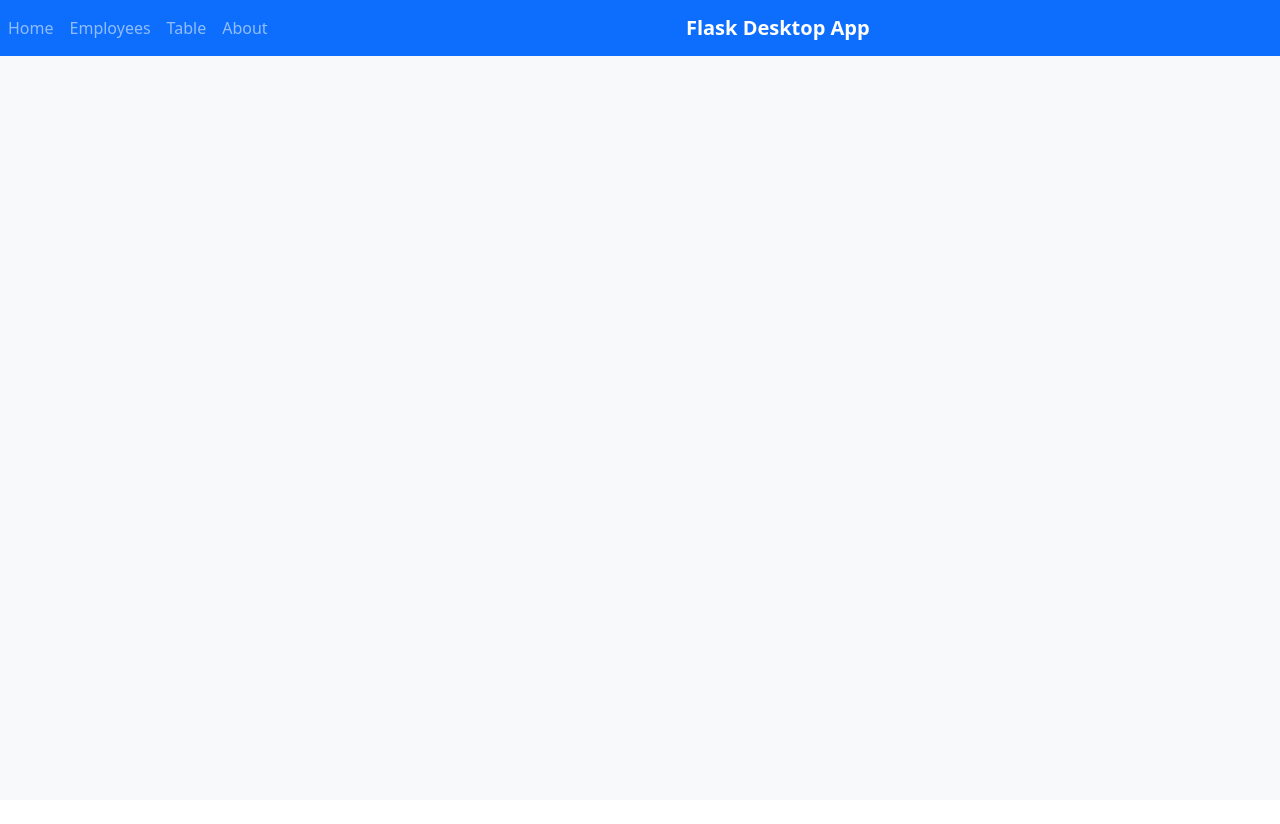
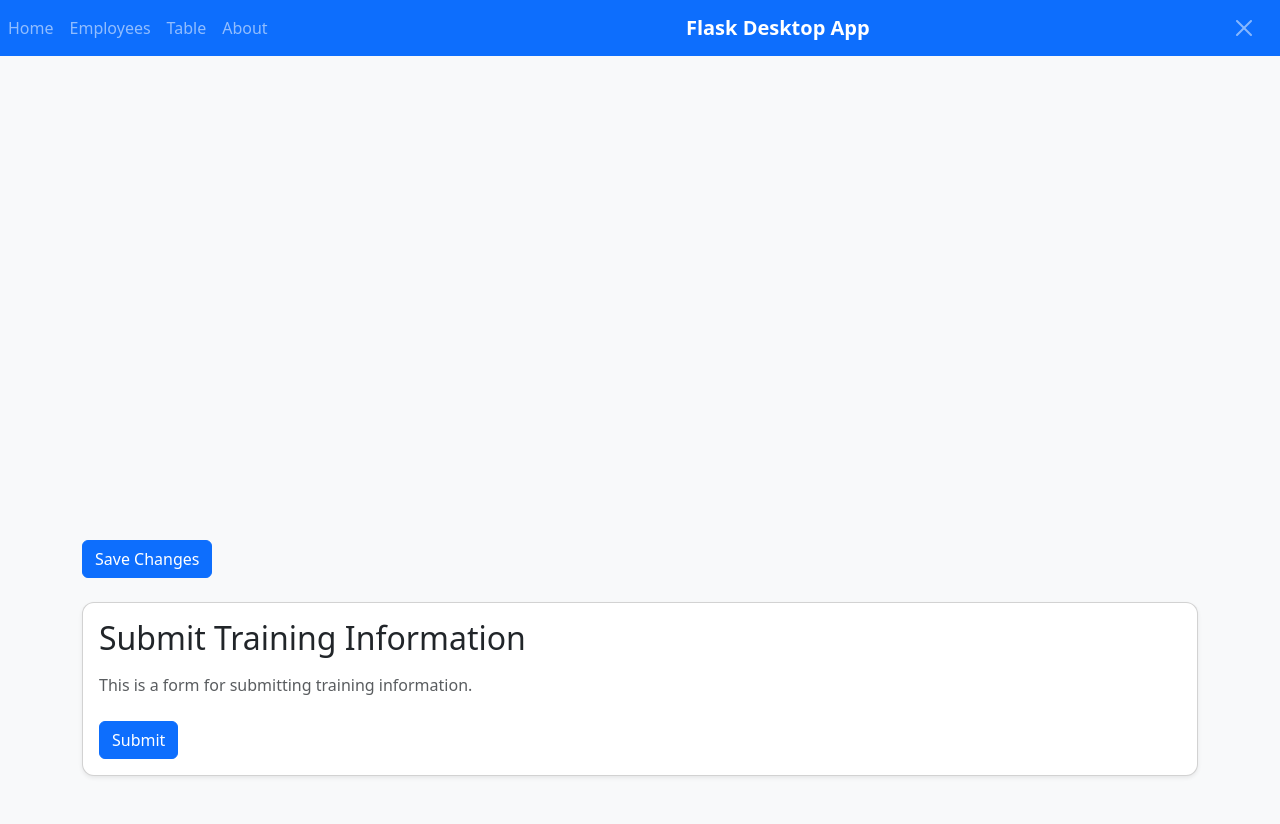
Before and after one commit to Mcostant16/flaskApp, a Flask app: page /table in a window 1280 px wide. Before the commit the page ends 56 px from the top, so only its background shows below. Run offline with Flask 3, Linux system fonts and the light colour scheme; some libraries are stand-ins or nearby versions.

Commit message:
Adding table to submit to database

```diff
--- a/models.py
+++ b/models.py
@@ -17,3 +17,24 @@
 
     def __repr__(self):
         return f"<UserSubmission {self.name}>"
+
+
+class TrainingSubmissions(db.Model):
+    __tablename__ = "training_submissions"
+
+    id = db.Column(db.Integer, primary_key=True)
+    email = db.Column(db.String(100), nullable=False)
+    user = db.Column(db.String(100))
+    training = db.Column(db.String(250))
+    train_date = db.Column(db.DateTime, default=datetime.utcnow)
+    status = db.Column(db.String(5))
+    created_at = db.Column(db.DateTime, default=datetime.utcnow)
+
+
+    def to_dict(self):
+        # Only include table columns (skips relationships & SA internals)
+        return {c.name: getattr(self, c.name) for c in self.__table__.columns}
+
+
+    def __repr__(self):
+        return f"<UserSubmission {self.name}>"
--- a/static/js/employeestable.js
+++ b/static/js/employeestable.js
@@ -3,18 +3,18 @@
 
 console.log('example:', document.getElementById('tableExample'));
    // Generate a 20x20 empty array
-  const rows2 = 20;
-  const cols2 = 20;
-  const data22 = Array.from({ length: rows2 }, () => Array(cols2).fill(''));
 
 
+document.addEventListener('DOMContentLoaded', () => {
   const container3 = document.getElementById('tableExample');
+
+ let hot3;
 
 if (!container3) {
     console.error('Container element not found!');
 } else {
     console.log('Container element found:', window.employeesData);
-  const hot3 =
+  hot3 =
   new Handsontable(container3, {
     height: 400,
     data: window.employeesData || [],
@@ -32,3 +32,96 @@
 
     window.employeesHot = hot3;
 }
+
+  const rows2 = 20;
+  const cols2 = 20;
+  const data22 = Array.from({ length: rows2 }, () => Array(cols2).fill(''));
+
+
+  const container4 = document.getElementById('trainingSubmissions');
+
+if (!container4) {
+    console.error('Container element not found!');
+} else {
+    console.log('Container element found:', window.employeesData);
+  const hot4 =
+  new Handsontable(container4, {
+     data: data22,
+      rowHeaders: true,
+      colHeaders: true,
+      licenseKey: 'non-commercial-and-evaluation'
+  });
+
+    window.employeesHot = hot4;
+}
+
+// Toast helpers
+  const successToast = () => new bootstrap.Toast(document.getElementById('saveToast')).show();
+  const errorToast = (msg) => {
+    const body = document.getElementById('errorToastBody');
+    if (body) body.textContent = msg || 'Error saving data.';
+    new bootstrap.Toast(document.getElementById('errorToast')).show();
+  };
+
+  // Optional: CSRF token from meta tag (if using Flask-WTF/CSRFProtect)
+  // <meta name="csrf-token" content="{{ csrf_token() }}">
+  const csrfToken = document.querySelector('meta[name="csrf-token"]')?.getAttribute('content');
+
+  const saveBtn = document.getElementById('saveBtn');
+  if (!saveBtn) return;
+
+  saveBtn.addEventListener('click', async () => {
+    try {
+      // Disable during save
+      saveBtn.disabled = true;
+      saveBtn.textContent = 'Saving…';
+
+      // Get data from Handsontable
+      const payload = hot3.getSourceData(); // array of objects [{id, name, role}, ...]
+
+      const res = await fetch('/api/employees/save', {
+        method: 'POST',
+        headers: {
+          'Content-Type': 'application/json',
+          ...(csrfToken ? { 'X-CSRFToken': csrfToken } : {}) // if CSRF enabled
+        },
+        body: JSON.stringify(payload),
+        credentials: 'same-origin' // send cookies if needed
+      });
+
+      const result = await res.json().catch(() => ({}));
+
+      if (res.ok) {
+        successToast();
+        // Optional: refresh data from server or update IDs for new rows
+        // await reloadData();
+      } else {
+        errorToast(result.error || `Save failed (HTTP ${res.status})`);
+      }
+    } catch (err) {
+      console.error(err);
+      errorToast(err.message || 'Network error while saving.');
+    } finally {
+      saveBtn.disabled = false;
+      saveBtn.textContent = 'Save Changes';
+    }
+  });
+
+  // Example function to reload data from server if you want
+  async function reloadData() {
+    const res = await fetch('/api/employees');
+    const data = await res.json();
+    hot.loadData(data);
+    hot.render();
+  }
+});
+  // If you prefer to load data via API instead of inline:
+  // reloadData();
+
+
+
+
+
+
+const toast = new bootstrap.Toast(document.getElementById('saveToast'));
+toast.show();
--- a/templates/table.html
+++ b/templates/table.html
@@ -2,9 +2,65 @@
 
 {% extends "base.html" %}
 
+{% block title %}Table Data{% endblock %}
 
 {% block content %}
 <div id="tableExample" class="ht-theme-main"></div>
+
+<div id="trainingSubmissions" class="ht-theme-main"></div>
+
+
+<div class="toast-container position-fixed top-0 end-0 p-3">
+  <div id="saveToast" class="toast">
+    <div class="toast-body bg-success text-white">
+      Data saved successfully!
+    </div>
+  </div>
+    <button type="button" class="btn-close btn-close-white me-2 m-auto" data-bs-dismiss="toast" aria-label="Close"></button>
+</div>
+
+
+<!-- Save button -->
+<button id="saveBtn" type="button" class="btn btn-primary mt-3">
+  Save Changes
+</button>
+
+<!-- Bootstrap toast (bottom-right) -->
+<div class="toast-container position-fixed bottom-0 end-0 p-3">
+  <div id="saveToast" class="toast align-items-center text-white bg-success border-0" role="alert" aria-live="assertive" aria-atomic="true">
+    <div class="d-flex">
+      <div class="toast-body">
+        ✔ Data saved successfully!
+      </div>
+      <button type="button" class="btn-close btn-close-white me-2 m-auto" data-bs-dismiss="toast" aria-label="Close"></button>
+    </div>
+  </div>
+
+  <div id="errorToast" class="toast align-items-center text-white bg-danger border-0" role="alert" aria-live="assertive" aria-atomic="true">
+    <div class="d-flex">
+      <div class="toast-body" id="errorToastBody">
+        ⚠ Error saving data.
+      </div>
+      <button type="button" class="btn-close btn-close-white me-2 m-auto" data-bs-dismiss="toast" aria-label="Close"></button>
+    </div>
+  </div>
+</div>
+<br>
+<br>
+<div class="card shadow-sm">
+    <div class="card-body">
+        <h2 class="card-title mb-3">Submit Training Information</h2>
+        <p class="text-muted">
+            This is a form for submitting training information.
+        </p>
+
+        <form method="POST" class="mt-4">
+            <button class="btn btn-primary">Submit</button>
+        </form>
+    </div>
+</div>
+
+
 {% endblock %}
 
 
```
Also changed, not shown: instance/app.db.
